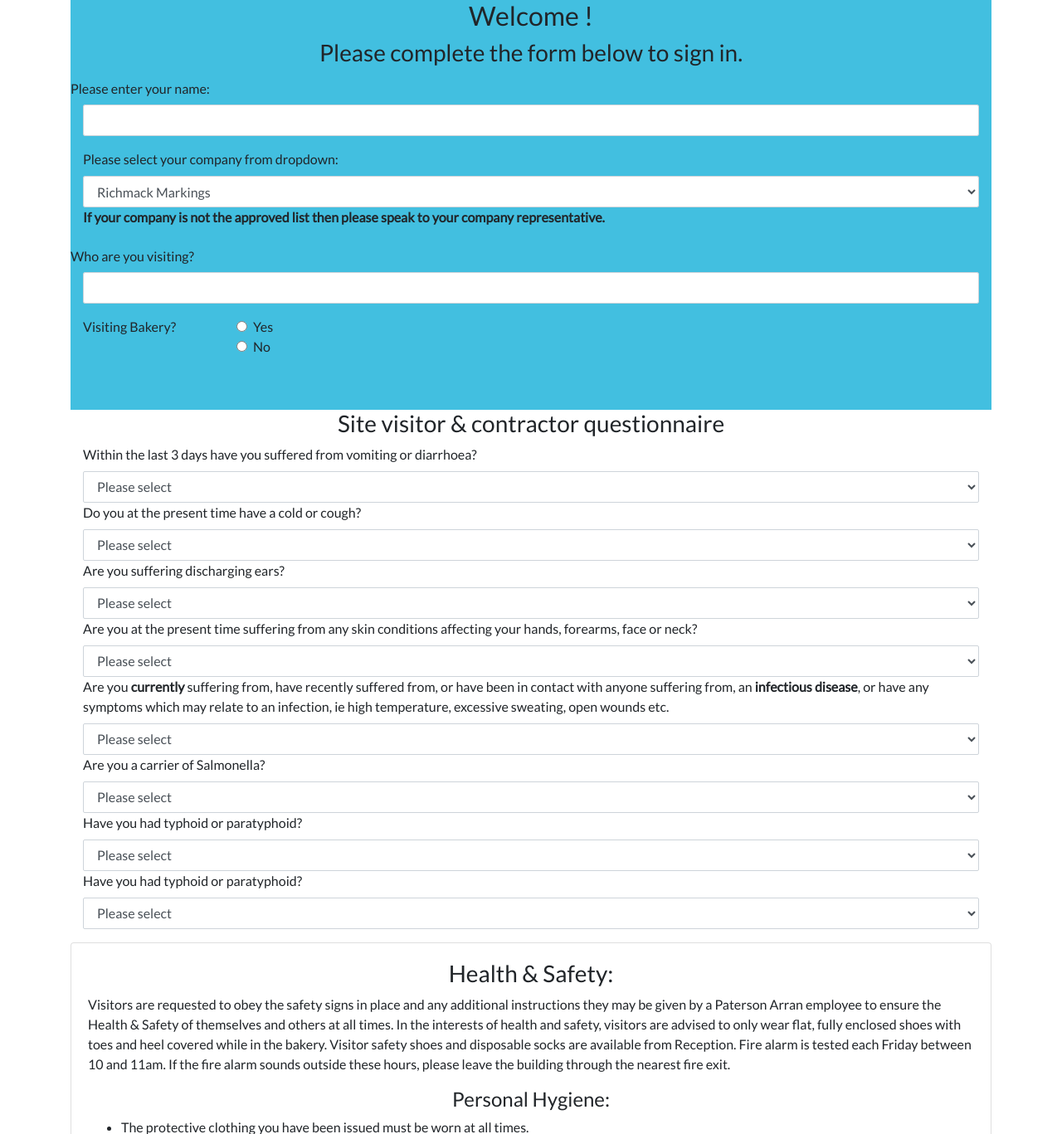
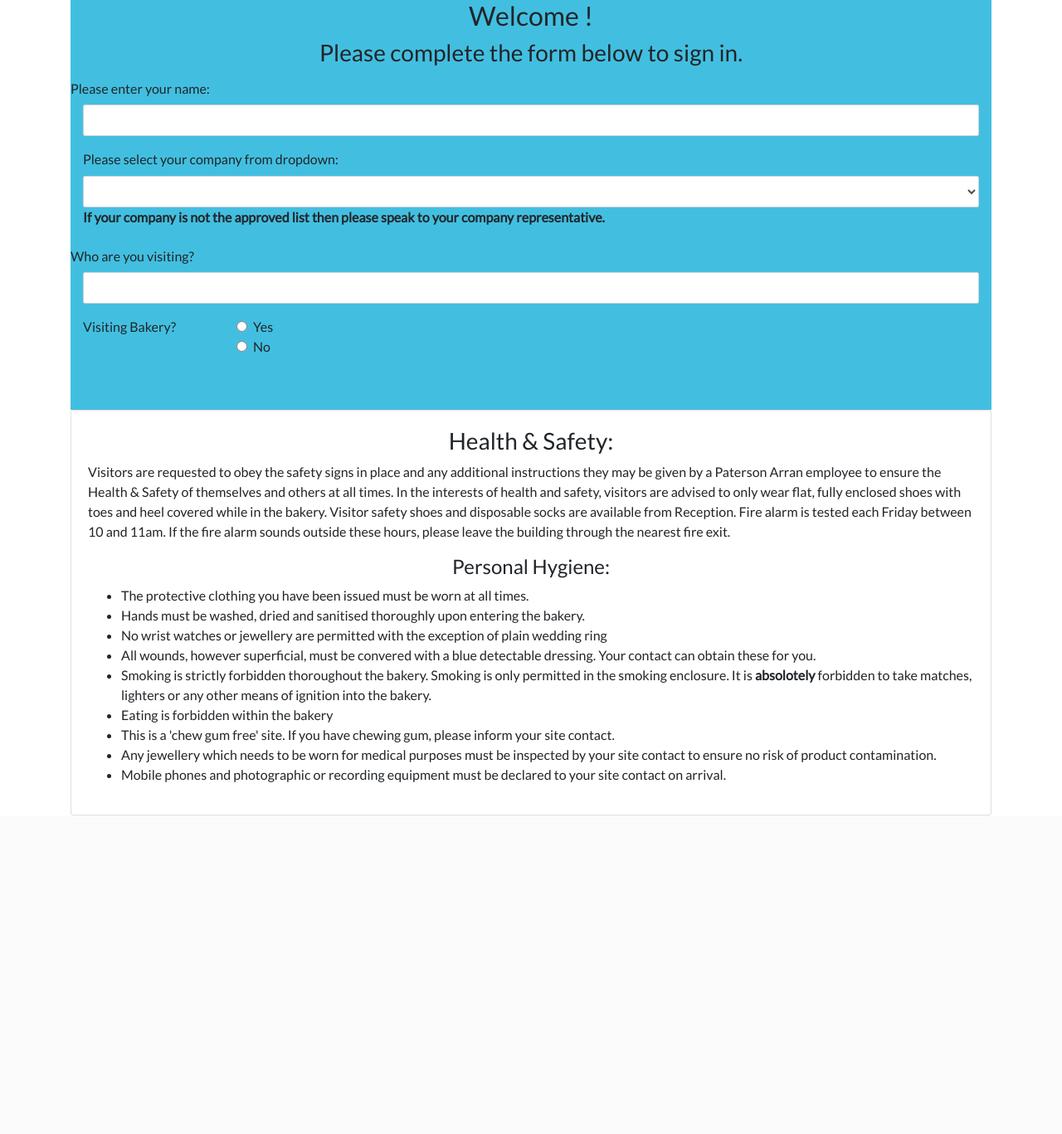
Before and after one commit to tdignan87/traceVMS, a Flask app: page /sign_in in a window 1280 px wide. Shown: the part 120-1487 px from the top of the page at 83% size. After the commit the page ends 1103 px from the top, so only its background shows below. Run offline with Flask 2, Linux system fonts and the light colour scheme; some libraries are stand-ins or nearby versions.

Commit message:
Added hide section to bottom sign off for visitors only

```diff
--- a/templates/signin.html
+++ b/templates/signin.html
@@ -14,6 +14,7 @@
 
         <label for="dropdown" class="dropdown-company" name="visitorCompany">Please select your company from dropdown:</label>
         <select class="form-control" name="visitorCompany">
+                <option disabled selected value></option>
             <option>Richmack Markings</option>
                 <option>Stevens Traceability</option>
               </select>
@@ -57,7 +58,7 @@
 </section>
 
 
-<section class="container " id="questionaire-set ">
+<section class="container " id="questionaire-set">
     <h3 class="header-pointers ">Site visitor & contractor questionnaire</h3>
     <div class="form-group ">
         <label for="exampleFormControlSelect1 " class="header-pointers ">Within the last 3 days have you suffered from vomiting or diarrhoea?</label>
@@ -137,7 +138,7 @@
 </div>
 
 
-<div class="card " id="contractor-section ">
+<div class="card " id="contractor-section">
     <div class="card-body ">
         <h3 class="header-pointers ">Contractors:</h3>
         <p> All contractors carrying out work on this site shall take every precaution to reduce, as far as reasonabily practical, the risk of food contamination and cross contamination of allergens used on site. Every precaution shall be taken to prevent
@@ -173,11 +174,8 @@
     </div>
 </div>
 
-<section class="container " id="confirmation-container ">
-    <div class="form-group form-check ">
-        <input type="checkbox " class="form-check-input " id="exampleCheck1 ">
-        <label class="form-check-label " for="exampleCheck1 ">Please check to acknlowedge you have read the above company rules.</label>
-    </div>
+<section class="container " id="confirmation-container">
+    <form>
         <div class="form-group row " id="name-section ">
             <label for="inputNameSecond " class="col-form-label ">Please enter your name:</label>
             <div class="col-sm-10 ">
@@ -198,9 +196,10 @@
         </div>
         <div class="form-group row ">
             <div class="col-sm-12 ">
-            <button type="submit " class="btn btn-primary ">Sign in</button>
+                <button type="submit " class="btn btn-primary">Sign in</button>
             </div>
         </div>
+    </form>
 </section>
 
 {% endblock %}
```
Lines whose indentation alone changed are shown as unchanged.
